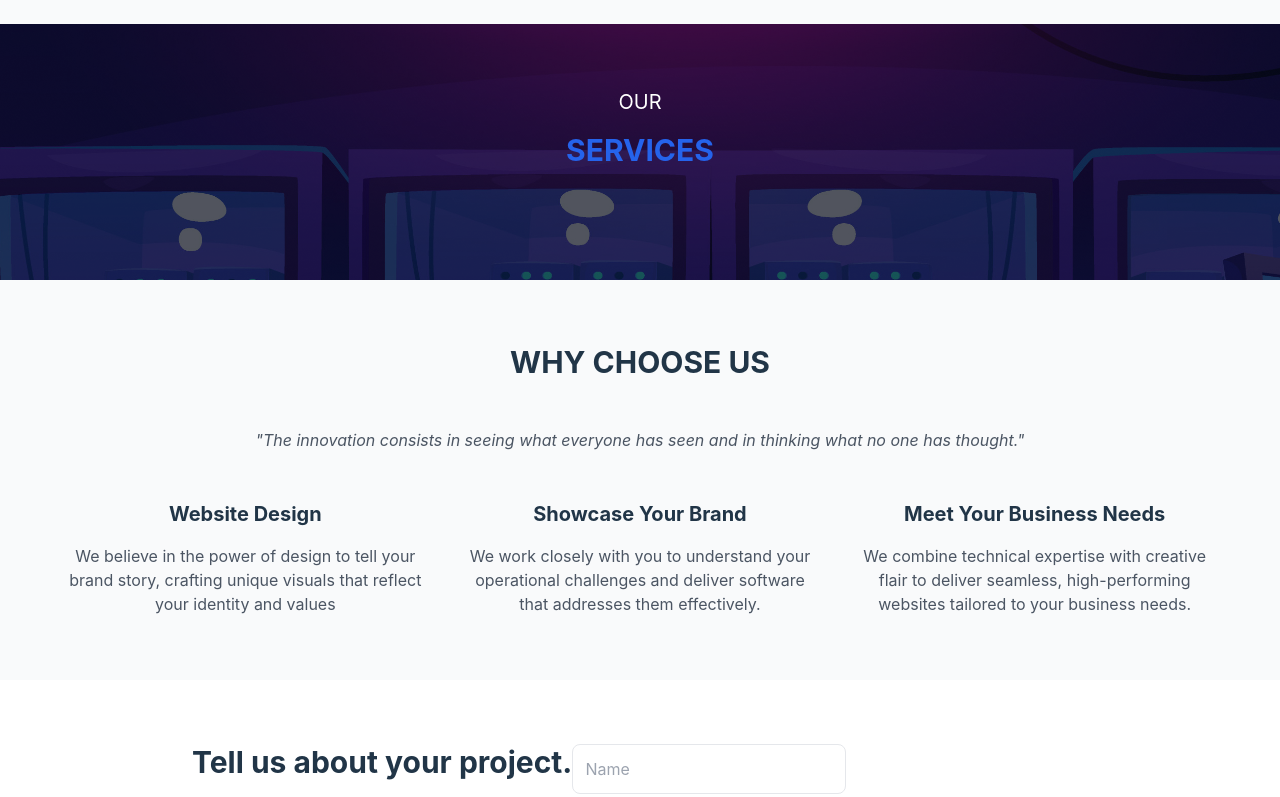
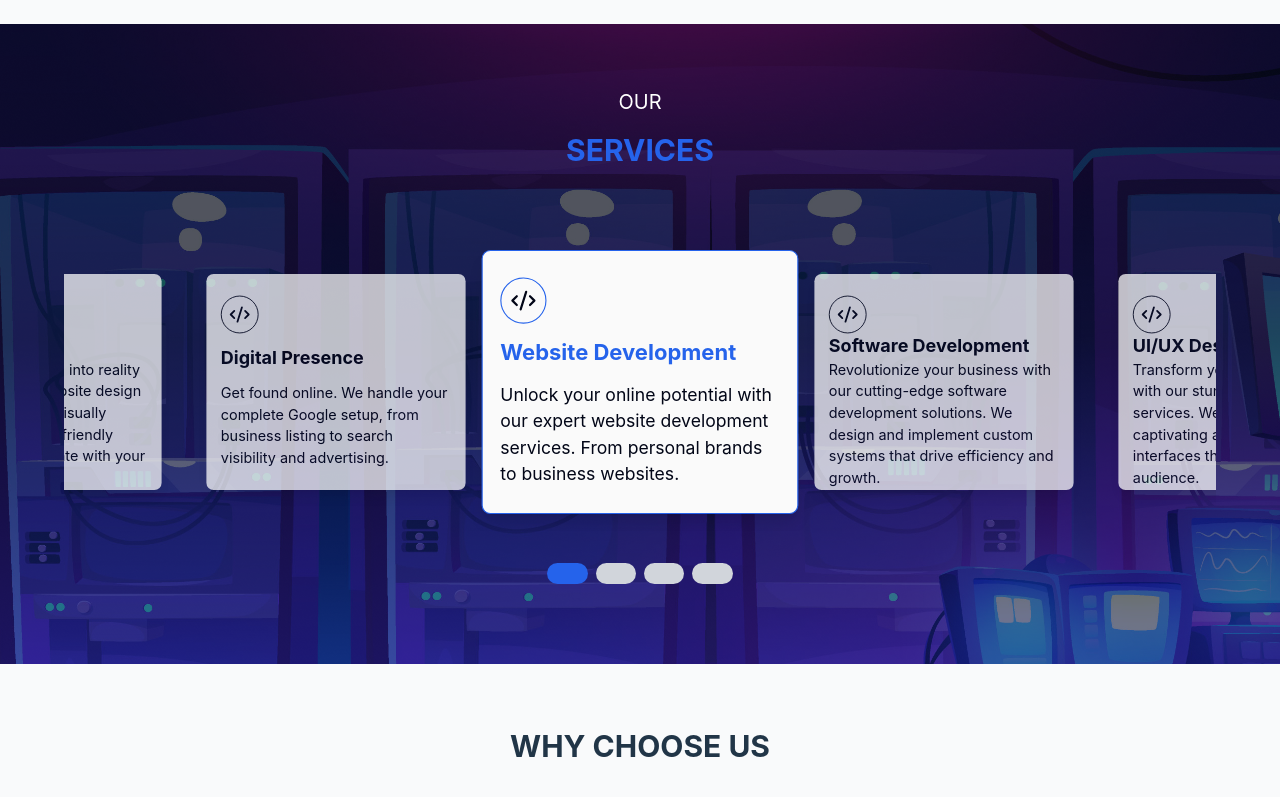
Before and after one commit to awolcat/WebWeavers, a Next.js app in the folder website-weavers-app/: page / in a window 1280 px wide. Shown: the part 537-1334 px from the top of the page. Built offline with nearby package versions, Linux system fonts and the light colour scheme.

Commit message:
services carousel

```diff
--- /dev/null
+++ b/website-weavers-app/src/components/Carousel.jsx
@@ -0,0 +1,111 @@
+import ServiceCarouselCard from './ServiceCarouselCard';
+
+import React, { useState, useEffect, useCallback } from 'react';
+import items from './productsList';
+
+const Carousel = () => {
+  const [currentIndex, setCurrentIndex] = useState(0);
+  const [touchStart, setTouchStart] = useState(0);
+  const [touchEnd, setTouchEnd] = useState(0);
+
+  // const items = [
+  //   { id: 1, content: 'Item 1', color: 'bg-red-200' },
+  //   { id: 2, content: 'Item 2', color: 'bg-blue-200' },
+  //   { id: 3, content: 'Item 3', color: 'bg-green-200' },
+  //   { id: 4, content: 'Item 4', color: 'bg-yellow-200' },
+  //   { id: 5, content: 'Item 5', color: 'bg-purple-200' },
+  //   { id: 6, content: 'Item 6', color: 'bg-pink-200' },
+  //   { id: 7, content: 'Item 7', color: 'bg-orange-200' },
+  //   { id: 8, content: 'Item 4', color: 'bg-yellow-200' },
+  //   { id: 9, content: 'Item 5', color: 'bg-purple-200' },
+  //   { id: 10, content: 'Item 6', color: 'bg-pink-200' },
+  //   { id: 11, content: 'Item 7', color: 'bg-orange-200' }
+  // ];
+
+  const minSwipeDistance = 50;
+
+  const handleTouchStart = (e) => {
+    setTouchStart(e.targetTouches[0].clientX);
+  };
+
+  const handleTouchMove = (e) => {
+    setTouchEnd(e.targetTouches[0].clientX);
+  };
+
+  const handleTouchEnd = () => {
+    if (touchStart - touchEnd > minSwipeDistance) {
+      nextSlide();
+    }
+    if (touchEnd - touchStart > minSwipeDistance) {
+      prevSlide();
+    }
+  };
+
+  const nextSlide = useCallback(() => {
+    setCurrentIndex((prev) =>
+      prev < items.length - 5 ? prev + 1 : 0
+    );
+  }, [items.length]);
+
+  const prevSlide = useCallback(() => {
+    setCurrentIndex((prev) =>
+      prev > 0 ? prev - 1 : 0
+    );
+  }, []);
+
+  useEffect(() => {
+    const handleKeyDown = (e) => {
+      if (e.key === 'ArrowRight') nextSlide();
+      if (e.key === 'ArrowLeft') prevSlide();
+    };
+
+    window.addEventListener('keydown', handleKeyDown);
+    return () => window.removeEventListener('keydown', handleKeyDown);
+  }, [nextSlide, prevSlide]);
+
+  return (
+    <div
+      className="flex flex-col w-full mx-auto py-4 items-center overflow-hidden  h-[24rem]"
+      onTouchStart={handleTouchStart}
+      onTouchMove={handleTouchMove}
+      onTouchEnd={handleTouchEnd}
+    >
+      <div className="flex justify-center items-center h-full space-x-4 overflow-hidden">
+        {items.slice(currentIndex, currentIndex + 5).map((item, index) => (
+          <div
+            key={item.id}
+            className={`
+              flex flex-col flex-shrink-0 flex-grow-1 w-40 h-fit text-left justify-between
+              text-slate-950 bg-neutral-50 opacity-100 rounded-lg shadow-lg
+              transition-transform duration-300 cursor-pointer
+              ${index === 2 ? 'scale-110 border border-solid border-blue-600' : 'scale-90 opacity-75'}
+              px-4 py-6
+              lg:w-72 lg:h-60
+            `}
+          >
+            <h2 className={`rounded-full border border-solid w-fit p-2
+                            ${index === 2 ? 'border-blue-600' : 'border-current'}`}>{item.icon}</h2>
+            <h3 className={`text-xl font-bold
+                            ${index === 2 ? 'text-blue-600' : 'text-current'}`}>{item.title}</h3>
+            <p className=''>{item.content}</p>
+          </div>
+        ))}
+      </div>
+
+      <div className="flex justify-center mt-8 space-x-2">
+        {items.slice(0, 4).map((_, index) => (
+          <button
+            key={index}
+            onClick={() => setCurrentIndex(index)}
+            className={`
+              w-3 h-3 rounded-full transition-colors duration-300
+              ${currentIndex === index ? 'bg-blue-600' : 'bg-gray-300'}
+            `}
+          />
+        ))}
+      </div>
+    </div>
+  );
+};
+
+export default Carousel;
--- a/website-weavers-app/src/components/Landing.jsx
+++ b/website-weavers-app/src/components/Landing.jsx
@@ -3,6 +3,7 @@ import { ArrowRight, Mail, Phone, MapPin, Navigation } from 'lucide-react';
 
 import Navbar from './Navigation';
 import Hero from './Hero';
+import Carousel from './Carousel';
 
 
 const LandingPage = () => {
@@ -19,6 +20,7 @@ const LandingPage = () => {
         <div className="max-w-6xl mx-auto">
           <h2 className="text-xl mb-4 text-center">OUR</h2>
           <h2 className="text-3xl font-bold mb-12 text-center text-blue-600">SERVICES</h2>
+          <Carousel />
           {/* <div className="grid grid-cols-1 md:grid-cols-3 gap-8">
             <div className="p-6 border rounded-lg">
               <h3 className="text-xl font-bold mb-4">Website Development</h3>
--- a/website-weavers-app/src/components/ServiceCarouselCard.jsx
+++ b/website-weavers-app/src/components/ServiceCarouselCard.jsx
@@ -1,9 +1,9 @@
-const serviceCarouselCard = ({ title, description, imageUrl }) => (
+const ServiceCarouselCard = ({ title, description, imageUrl }) => (
   <div className="bg-white shadow-lg rounded-lg p-6 mx-2 flex-shrink-0 w-72">
-    <img src={imageUrl} alt={title} className="w-full h-48 object-cover rounded-t-lg mb-4" />
+    <img src={imageUrl} alt={title} className="w-full h-48 object-cover rounded-full mb-4" />
     <h3 className="text-xl font-bold mb-2">{title}</h3>
     <p className="text-gray-600">{description}</p>
   </div>
 );
 
-export default serviceCarouselCard;
+export default ServiceCarouselCard;
--- /dev/null
+++ b/website-weavers-app/src/components/productsList.js
@@ -0,0 +1,105 @@
+import { CodeXml } from 'lucide-react';
+
+const items = [
+    {
+        id: 1,
+        icon: <CodeXml />,
+        title: 'UI/UX Design',
+        content: "Transform your vision into reality with \
+                    our stunning website design services. \
+                    We create visually captivating and user-friendly interfaces \
+                    that resonate with your audience. ",
+        color: 'bg-red-200'
+    },
+    {
+        id: 2,
+        icon: <CodeXml />,
+        title: 'Digital Presence',
+        content: "Get found online. We handle your complete Google setup, \
+                    from business listing to search visibility and advertising.",
+        color: 'bg-red-200'
+    },
+    {
+        id: 3,
+        icon: <CodeXml />,
+        title: 'Website Development',
+        content: "Unlock your online potential with \
+                our expert website development services. \
+                From personal brands to business websites.",
+        color: 'bg-red-200'
+    },
+    {
+        id: 4,
+        icon: <CodeXml />,
+        title: 'Software Development',
+        content: "Revolutionize your business with \
+                    our cutting-edge software development solutions. \
+                    We design and implement custom systems that drive efficiency and growth.",
+        color: 'bg-red-200'
+    },
+    {
+        id: 5,
+        icon: <CodeXml />,
+        title: 'UI/UX Design',
+        content: "Transform your vision into reality with \
+                    our stunning website design services. \
+                    We create visually captivating and user-friendly interfaces \
+                    that resonate with your audience. ",
+        color: 'bg-red-200'
+    },
+    {
+        id: 6,
+        icon: <CodeXml />,
+        title: 'Digital Presence',
+        content: "Get found online. We handle your complete Google setup, \
+                    from business listing to search visibility and advertising.",
+        color: 'bg-red-200'
+    },
+    {
+        id: 7,
+        icon: <CodeXml />,
+        title: 'Website Development',
+        content: "Unlock your online potential with \
+                our expert website development services. \
+                From personal brands to business websites.",
+        color: 'bg-red-200'
+    },
+    {
+        id: 8,
+        icon: <CodeXml />,
+        title: 'Software Development',
+        content: "Revolutionize your business with \
+                    our cutting-edge software development solutions. \
+                    We design and implement custom systems that drive efficiency and growth.",
+        color: 'bg-red-200'
+    },
+    {
+        id: 9,
+        icon: <CodeXml />,
+        title: 'UI/UX Design',
+        content: "Transform your vision into reality with \
+                    our stunning website design services. \
+                    We create visually captivating and user-friendly interfaces \
+                    that resonate with your audience. ",
+        color: 'bg-red-200'
+    },
+    {
+        id: 10,
+        icon: <CodeXml />,
+        title: 'Digital Presence',
+        content: "Get found online. We handle your complete Google setup, \
+                    from business listing to search visibility and advertising.",
+        color: 'bg-red-200'
+    },
+    {
+        id: 11,
+        icon: <CodeXml />,
+        title: 'Website Development',
+        content: "Unlock your online potential with \
+                our expert website development services. \
+                From personal brands to business websites.",
+        color: 'bg-red-200'
+    }
+  ];
+
+  export default items;
```
